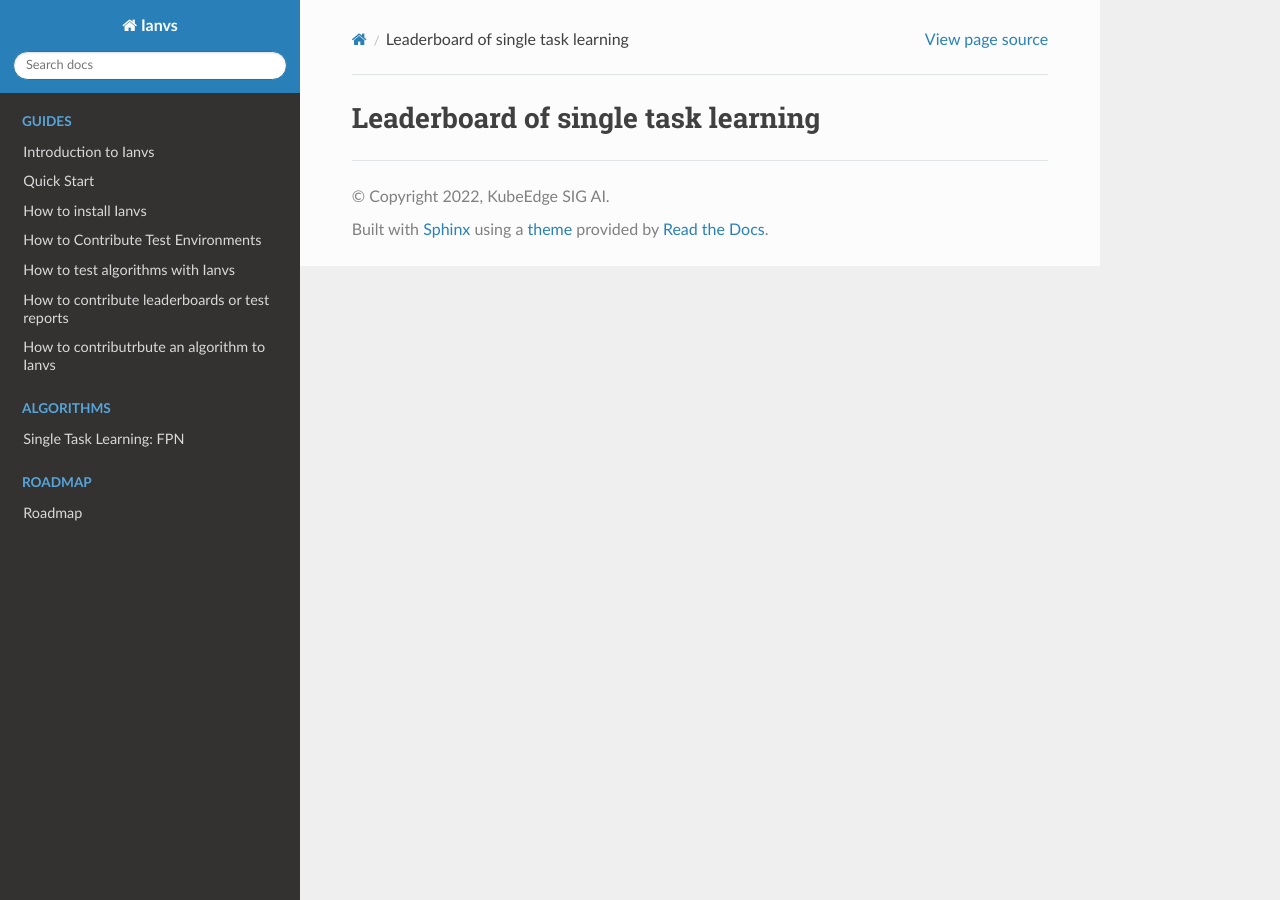
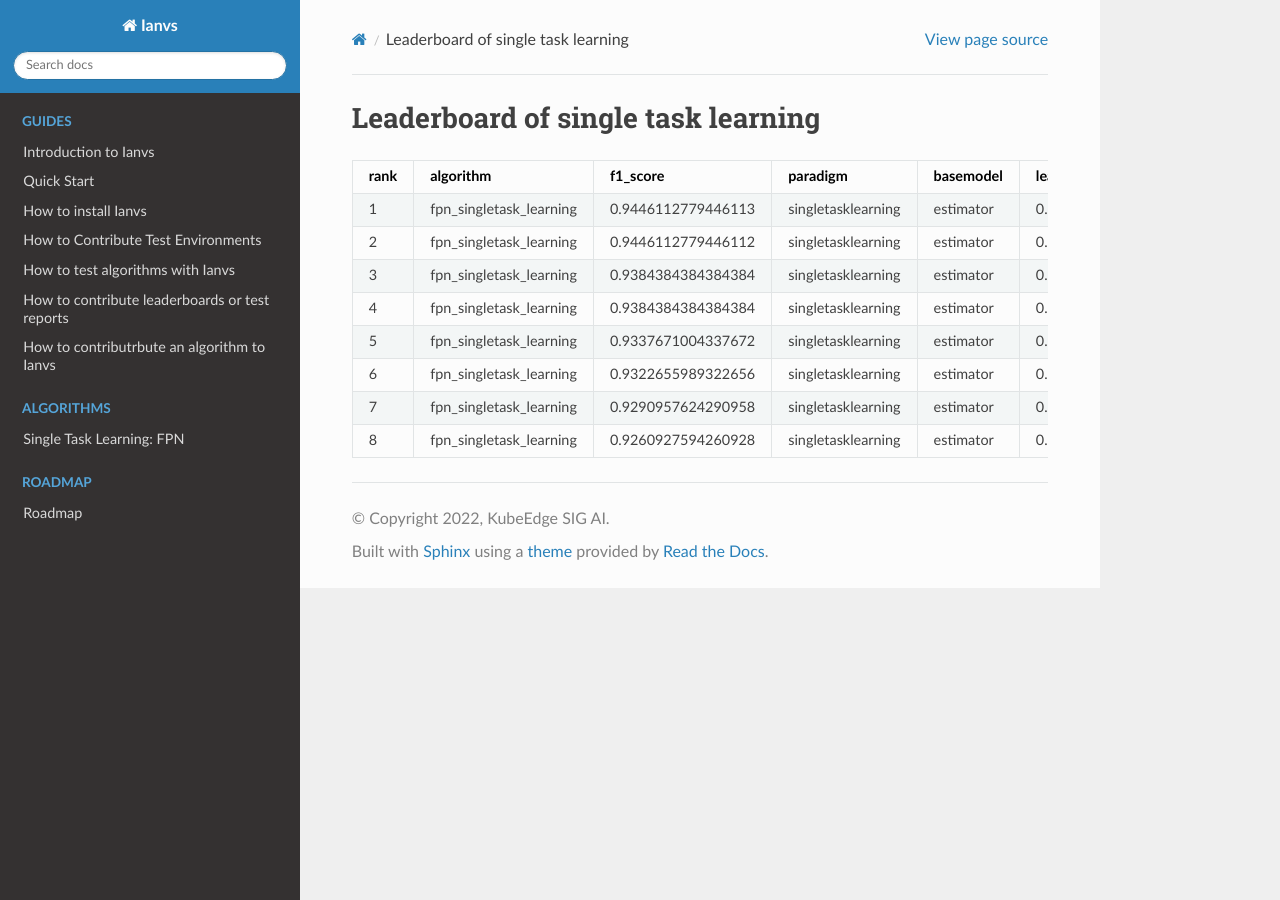
Before and after one commit to ECIL-EdgeAI/ianvs, a Sphinx documentation site: the page built from docs/proposals/leaderboards/leaderboard-in-industrial-defect-detection-of-PCB-AoI/leaderboard-of-single-task-learning.md, in a window 1280 px wide. Built offline with Sphinx 7.4.7 and the Read the Docs theme 2.0.0, drawn with Linux system fonts in a browser that asks for light colours; pages that are not in the unit, such as notebooks, are missing from menus.

Commit message:
Add Leaderboard of single task learning

```diff
--- a/docs/proposals/leaderboards/leaderboard-in-industrial-defect-detection-of-PCB-AoI/leaderboard-of-single-task-learning.md
+++ b/docs/proposals/leaderboards/leaderboard-in-industrial-defect-detection-of-PCB-AoI/leaderboard-of-single-task-learning.md
@@ -1 +1,14 @@
 # Leaderboard of single task learning
+
+
+
+|rank|algorithm              |f1_score          |paradigm          |basemodel|learning_rate|momentum|time               |url                                                                                                  |
+|----|-----------------------|------------------|------------------|---------|-------------|--------|-------------------|-----------------------------------------------------------------------------------------------------|
+|1   |fpn_singletask_learning|0.9446112779446113|singletasklearning|estimator|0.1          |0.1     |2022-06-16 15:02:59|/ianvs/pcb-aoi/workspace/benchmarkingjob/fpn_singletask_learning/b3a84564-ed41-11ec-83c3-53ead20896e4|
+|2   |fpn_singletask_learning|0.9446112779446112|singletasklearning|estimator|0.1          |0.1     |2022-06-16 15:02:59|/ianvs/pcb-aoi/workspace/benchmarkingjob/fpn_singletask_learning/b3a84564-ed41-11ec-83c3-53ead20896e4|
+|3   |fpn_singletask_learning|0.9384384384384384|singletasklearning|estimator|0.1          |0.8     |2022-06-15 16:39:27|/ianvs/pcb-aoi/workspace/benchmarkingjob/fpn_singletask_learning/0b708fca-ec86-11ec-83c3-53ead20896e4|
+|4   |fpn_singletask_learning|0.9384384384384384|singletasklearning|estimator|0.1          |0.1     |2022-06-15 15:38:36|/ianvs/pcb-aoi/workspace/benchmarkingjob/fpn_singletask_learning/86f77acc-ec7d-11ec-83c3-53ead20896e4|
+|5   |fpn_singletask_learning|0.9337671004337672|singletasklearning|estimator|0.1          |0.8     |2022-06-15 16:56:51|/ianvs/pcb-aoi/workspace/benchmarkingjob/fpn_singletask_learning/798caadc-ec88-11ec-83c3-53ead20896e4|
+|6   |fpn_singletask_learning|0.9322655989322656|singletasklearning|estimator|0.1          |0.1     |2022-06-15 17:01:18|/ianvs/pcb-aoi/workspace/benchmarkingjob/fpn_singletask_learning/18e0f688-ec89-11ec-83c3-53ead20896e4|
+|7   |fpn_singletask_learning|0.9290957624290958|singletasklearning|estimator|0.1          |0.8     |2022-06-15 15:34:02|/ianvs/pcb-aoi/workspace/benchmarkingjob/fpn_singletask_learning/dcffcc86-ec7c-11ec-83c3-53ead20896e4|
+|8   |fpn_singletask_learning|0.9260927594260928|singletasklearning|estimator|0.1          |0.8     |2022-06-16 14:58:18|/ianvs/pcb-aoi/workspace/benchmarkingjob/fpn_singletask_learning/0e893070-ed41-11ec-83c3-53ead20896e4|
```
